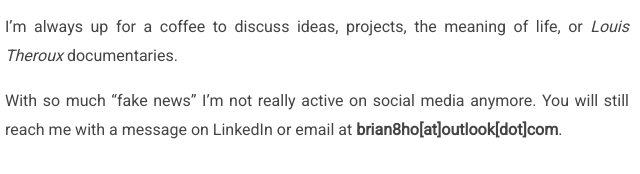
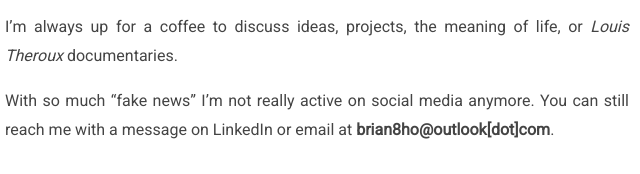
Before and after one commit to 8rianHo/portfolio, a plain HTML site: page index.html in a window 1280 px wide. Both pictures are taken after a click on the link "CONTACT". Shown: the part 218-392 px from the top of the page, 483-1123 px from the left. Drawn offline with nearby package versions, Linux system fonts and the light colour scheme.

Commit message:
contact page issue fixed

```diff
--- a/index.html
+++ b/index.html
@@ -238,7 +238,7 @@
                             I’m always up for a coffee to discuss ideas, projects, the meaning of life, or <i>Louis Theroux</i> documentaries.
                         </p>
                         <p>
-                            With so much “fake news” I’m not really active on social media anymore. You will still reach me  with a message on LinkedIn or email at <b>brian8ho[at]outlook[dot]com</b>.
+                            With so much “fake news” I’m not really active on social media anymore. You can still reach me with a message on LinkedIn or email at <b>brian8ho@outlook[dot]com</b>.
                         </p>
                     </div>
 
```
